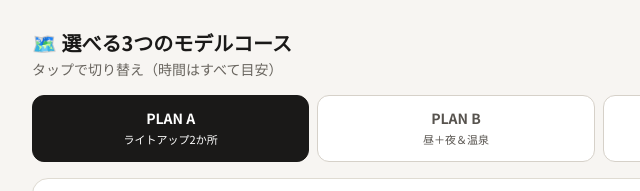
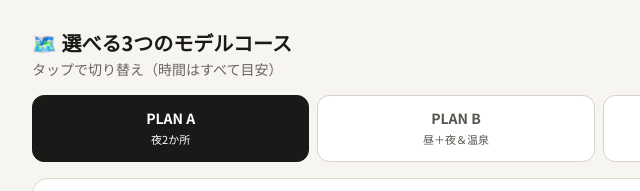
Before and after one commit to sanjo-guide/shiga-drive, a plain HTML site: page index.html in a window 1280 px wide. Shown: the part 982-1173 px from the top of the page, 184-824 px from the left. Drawn offline with nearby package versions, Linux system fonts and the light colour scheme.

Commit message:
プランAのタブ表記とジェラート写真の位置を調整
Co-Authored-By: Claude Opus 5.5 <noreply@anthropic.com>
Claude-Session: https://claude.ai/code/session_01Qiox59GkTwCPuCNDuEqkQg

```diff
--- a/index.html
+++ b/index.html
@@ -122,7 +122,7 @@
 
       <div class="grid grid-cols-3 gap-2">
         <button onclick="selectPlan('A')" id="btnPlanA" class="tab-active border rounded-xl py-3 px-2 text-xs sm:text-sm font-bold transition text-center">
-          PLAN A<br><span id="tabPlanASub" class="text-[11px] font-normal">ライトアップ2か所</span>
+          PLAN A<br><span id="tabPlanASub" class="text-[11px] font-normal">夜2か所</span>
         </button>
         <button onclick="selectPlan('B')" id="btnPlanB" class="tab-inactive border rounded-xl py-3 px-2 text-xs sm:text-sm font-bold transition text-center">
           PLAN B<br><span id="tabPlanBSub" class="text-[11px] font-normal">昼＋夜＆温泉</span>
@@ -226,7 +226,7 @@
         ],
         sec1Title: "🗺️ 選べる3つのモデルコース",
         sec1Sub: "タップで切り替え（時間はすべて目安）",
-        tabPlanASub: "ライトアップ2か所",
+        tabPlanASub: "夜2か所",
         tabPlanBSub: "昼＋夜＆温泉",
         tabPlanCSub: "湖東三山",
         sec2Title: "📍 車で行きたいスポット＆グルメ",
@@ -286,7 +286,7 @@
         ],
         sec1Title: "🗺️ 3가지 추천 코스",
         sec1Sub: "탭해서 전환 (시간은 모두 기준)",
-        tabPlanASub: "라이트업 2곳",
+        tabPlanASub: "밤 2곳",
         tabPlanBSub: "낮+밤 & 온천",
         tabPlanCSub: "고토산잔",
         sec2Title: "📍 차로 가고 싶은 명소 & 맛집",
@@ -747,7 +747,7 @@
         photoQuery: "池田牧場 香想 ジェラート",
         webUrl: "",
         koyoUrl: "",
-        photo: { src: "https://live.staticflickr.com/248/456343218_c255dccf44.jpg", page: "https://www.flickr.com/photos/94637630@N00/456343218", author: "rhosoi", license: "CC BY 2.0", note: { ja: "池田牧場のジェラート", ko: "이케다 목장 젤라또" } }
+        photo: { src: "https://live.staticflickr.com/248/456343218_c255dccf44.jpg", page: "https://www.flickr.com/photos/94637630@N00/456343218", author: "rhosoi", license: "CC BY 2.0", note: { ja: "池田牧場のジェラート", ko: "이케다 목장 젤라또" }, pos: "50% 15%" }
       },
       {
         id: "hitomiwinery", cat: "food",
@@ -912,7 +912,7 @@
       const f = item.photo;
       return `
         <figure class="-mx-5 -mt-5 mb-4">
-          <img src="${photoSrc(f)}" alt="${name}" loading="lazy" class="w-full aspect-[16/10] object-cover rounded-t-2xl bg-[#EAE6DF]"
+          <img src="${photoSrc(f)}" alt="${name}" loading="lazy" class="w-full aspect-[16/10] object-cover rounded-t-2xl bg-[#EAE6DF]" style="object-position:${f.pos || "50% 50%"}"
                onerror="this.parentElement.outerHTML='<div class=&quot;photo-fallback -mx-5 -mt-5 mb-4 rounded-t-2xl h-24&quot;></div>'">
           <figcaption class="px-5 pt-1 text-[10px] text-[#8A857D] text-right">
             ${item.photo.note ? item.photo.note[currentLang] + " ・ " : ""}${t.photoBy}: <a href="${photoPage(f)}" target="_blank" rel="noopener noreferrer" class="underline">${item.photo.author} / ${item.photo.license}</a>
```
